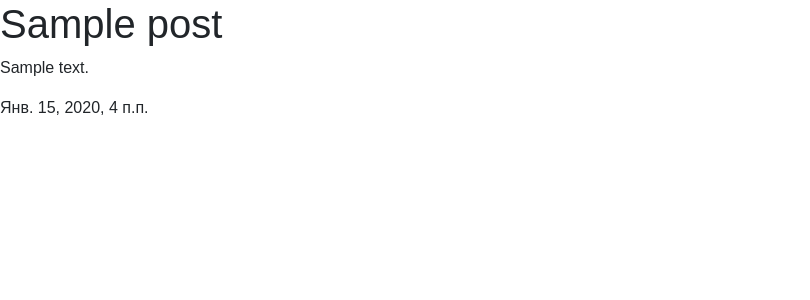
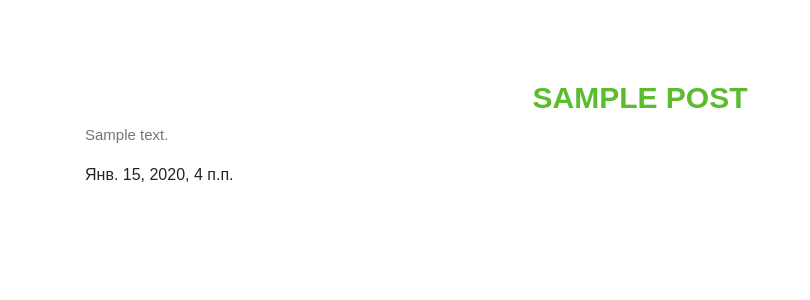
Before and after one commit to KlevakinSergey/my---blog, a Django app: page /post/1/ in a window 1280 px wide. Shown: the top 300 px of the page, without its empty margins (0-810 px from the left). Run offline with Django 3.2, Linux system fonts and the light colour scheme; tables that the repository leaves empty hold one stand-in row (values such as "Sample post"); some libraries are stand-ins or nearby versions.

Commit message:
Added view and template for detailed blog post as well as CSS for the site.

```diff
--- a/blog/templates/index.html
+++ b/blog/templates/index.html
@@ -58,7 +58,6 @@
 		<div class="container">
 			<h1 class="titles text-center" ><a style="color:#5bbc2e;" href="{% url 'post_detail' pk=post.pk %}">{{ post.title }}</a></h1>
 			<p class="titles-text">{{ post.text|linebreaksbr }}</p>
-			<p class= titles-text>published: {{ post.published_date }}</p>
 		</div>
 		{% endfor %}
 
--- a/blog/templates/post_detail.html
+++ b/blog/templates/post_detail.html
@@ -1,10 +1,9 @@
 {% extends 'base.html' %}
 
 {% block content %}
-    <div class="post">
-
-        <h1>{{ post.title }}</h1>
-        <p>{{ post.text|linebreaksbr }}</p>
+    <div class="container post">
+            <h1 class="titles text-center" ><a style="color:#5bbc2e;" href="{% url 'post_detail' pk=post.pk %}">{{ post.title }}</a></h1>
+			<p class="titles-text">{{ post.text|linebreaksbr }}</p>
         {% if post.published_date %}
             <div class="date">
                 {{ post.published_date }}
```
